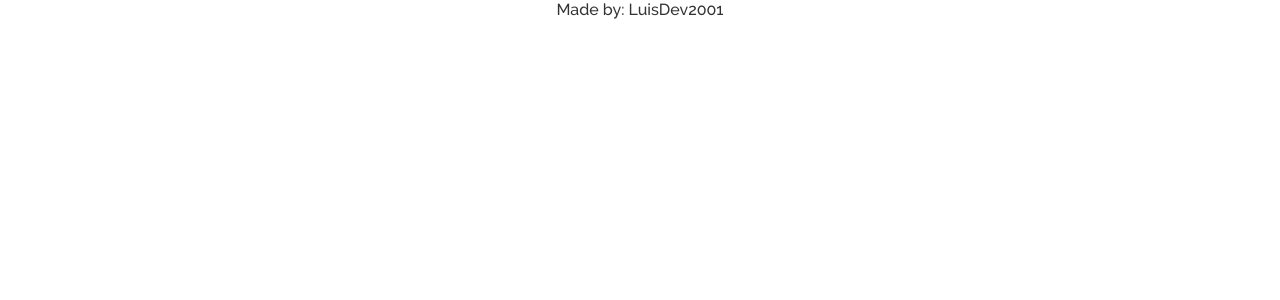
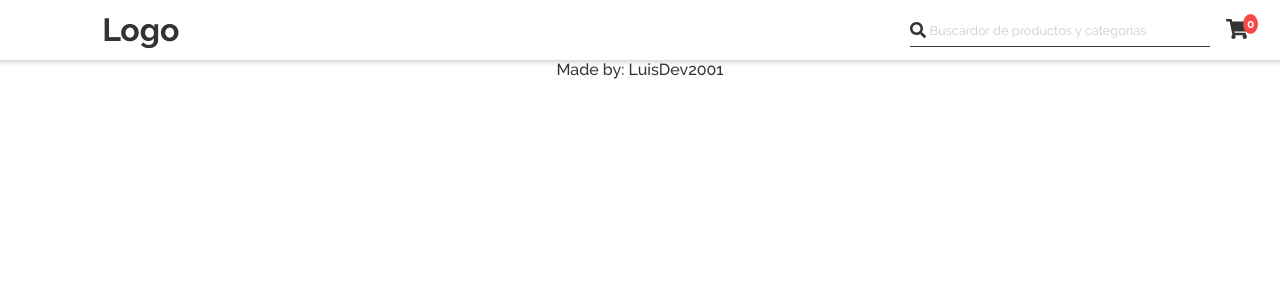
Before and after one commit to LuisDev2001/talana-challenge, a Vue app: page / in a window 1280 px wide. Shown: the top 300 px of the page. Built offline with nearby package versions, Linux system fonts and the light colour scheme.

Commit message:
feat: put styles header components

```diff
--- a/package.json
+++ b/package.json
@@ -19,7 +19,10 @@
     "@vue/cli-service": "~4.5.0",
     "@vue/compiler-sfc": "^3.0.0",
     "node-sass": "^4.12.0",
-    "sass-loader": "^8.0.2"
+    "sass-loader": "^8.0.2",
+    "@fortawesome/fontawesome-svg-core": "^1.2.35",
+    "@fortawesome/free-solid-svg-icons": "^5.15.3",
+    "@fortawesome/vue-fontawesome": "^3.0.0-3"
   },
   "browserslist": [
     "> 1%",
--- a/src/assets/scss/components/_PxHeader.scss
+++ b/src/assets/scss/components/_PxHeader.scss
@@ -2,4 +2,24 @@
 
 .header {
   background: $color-white;
+  display: flex;
+  align-items: center;
+  justify-content: space-between;
+  padding: 0 1rem;
+  height: 60px;
+  box-shadow: 0 0 5px 2px rgba(0, 0, 0, 0.2);
+  &__logo {
+    width: 20%;
+    text-align: center;
+    h1 {
+      font-family: $font-bold;
+    }
+  }
+  &__actions {
+    width: 80%;
+    height: 100%;
+    display: flex;
+    align-items: center;
+    justify-content: flex-end;
+  }
 }
--- /dev/null
+++ b/src/assets/scss/components/_PxMiniCart.scss
@@ -0,0 +1,28 @@
+@import "../utils/_variables.scss";
+
+.minicart {
+  height: 55%;
+  margin: 0 1rem 0 0;
+  &__icon {
+    height: 100%;
+    line-height: 35px;
+    position: relative;
+    svg {
+      font-size: 20px;
+    }
+  }
+  &__count-items {
+    font-size: 12px;
+    font-family: $font-bold;
+    background: #f74747;
+    color: $color-white;
+    border-radius: 100%;
+    width: 15px;
+    height: 20px;
+    position: absolute;
+    top: 0;
+    right: -10px;
+    padding: 1.5px 4px;
+    line-height: 18px;
+  }
+}
--- /dev/null
+++ b/src/assets/scss/components/_PxSearch.scss
@@ -0,0 +1,38 @@
+@import "../utils/_variables.scss";
+
+.search {
+  width: 100%;
+  max-width: 300px;
+  height: 55%;
+  margin: 0 1rem 0 0;
+  &__form {
+    background: $color-white;
+    height: 100%;
+  }
+  &__input {
+    position: relative;
+    height: 100%;
+    display: flex;
+    align-items: center;
+    justify-content: flex-start;
+    input {
+      border: 0;
+      padding: 0 0 0 20px;
+      margin: 0;
+      width: 100%;
+      height: 100%;
+      font-size: 0.9rem;
+      font-family: $font-regular;
+      color: #333333;
+      border-bottom: 1px solid #333333;
+      &::placeholder {
+        font-size: 0.8rem;
+        font-family: $font-regular;
+        color: #cccccc;
+      }
+    }
+  }
+  &__icon {
+    position: absolute;
+  }
+}
--- a/src/components/Cart/PxMiniCart.vue
+++ b/src/components/Cart/PxMiniCart.vue
@@ -1,9 +1,27 @@
-<template> </template>
+<template>
+  <div class="minicart">
+    <div class="minicart__icon">
+      <font-awesome-icon icon="shopping-cart" />
+      <span class="minicart__count-items">0</span>
+    </div>
+  </div>
+</template>
 
 <script>
+//Icons
+import { library } from "@fortawesome/fontawesome-svg-core";
+import { faShoppingCart } from "@fortawesome/free-solid-svg-icons";
+import { FontAwesomeIcon } from "@fortawesome/vue-fontawesome";
+library.add(faShoppingCart);
+
 export default {
   name: "PxMiniCart",
+  components: {
+    FontAwesomeIcon,
+  },
 };
 </script>
 
-<style lang="scss" scoped></style>
+<style lang="scss" scoped>
+@import "~@/assets/scss/components/_PxMiniCart.scss";
+</style>
--- a/src/components/Header/PxHaeader.vue
+++ b/src/components/Header/PxHaeader.vue
@@ -1,10 +1,26 @@
 <template>
-  <header class="header"></header>
+  <header class="header">
+    <div class="header__logo">
+      <h1>Logo</h1>
+    </div>
+
+    <section class="header__actions">
+      <PxSearch />
+      <PxMiniCart />
+    </section>
+  </header>
 </template>
 
 <script>
+import PxMiniCart from "../Cart/PxMiniCart";
+import PxSearch from "../Search/PxSearch";
+
 export default {
   name: "PxHeader",
+  components: {
+    PxMiniCart,
+    PxSearch,
+  },
 };
 </script>
 
--- a/src/components/Search/PxSearch.vue
+++ b/src/components/Search/PxSearch.vue
@@ -0,0 +1,35 @@
+<template>
+  <div class="search">
+    <form class="search__form">
+      <div class="search__input">
+        <span class="search__icon">
+          <font-awesome-icon icon="search" />
+        </span>
+        <input
+          type="text"
+          name="searchText"
+          placeholder="Buscardor de productos y categorias"
+        />
+      </div>
+    </form>
+  </div>
+</template>
+
+<script>
+//Icons
+import { library } from "@fortawesome/fontawesome-svg-core";
+import { faSearch } from "@fortawesome/free-solid-svg-icons";
+import { FontAwesomeIcon } from "@fortawesome/vue-fontawesome";
+library.add(faSearch);
+
+export default {
+  name: "PxSearch",
+  components: {
+    FontAwesomeIcon,
+  },
+};
+</script>
+
+<style lang="scss" scoped>
+@import "~@/assets/scss/components/_PxSearch.scss";
+</style>
```
Also changed, not shown: 1 other file (tests, documents, lock files or other folders).
